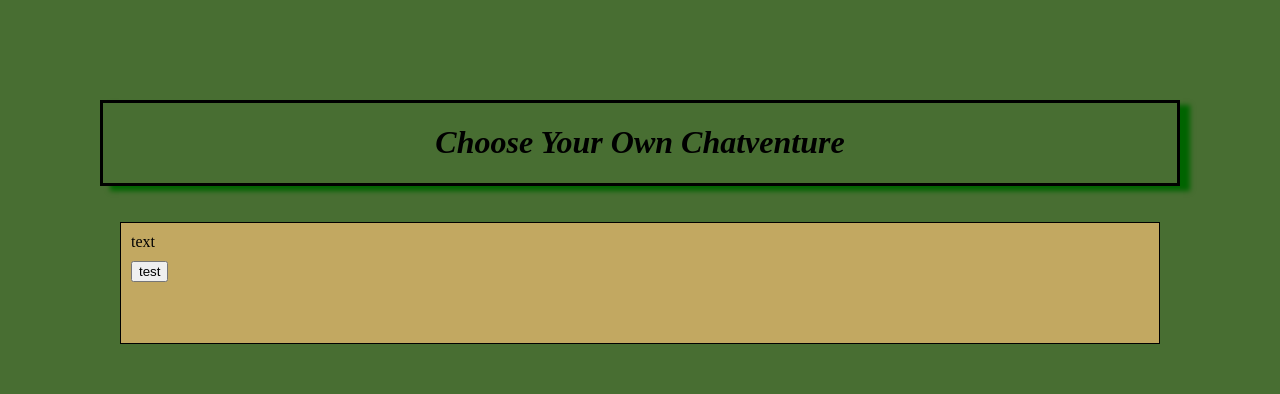
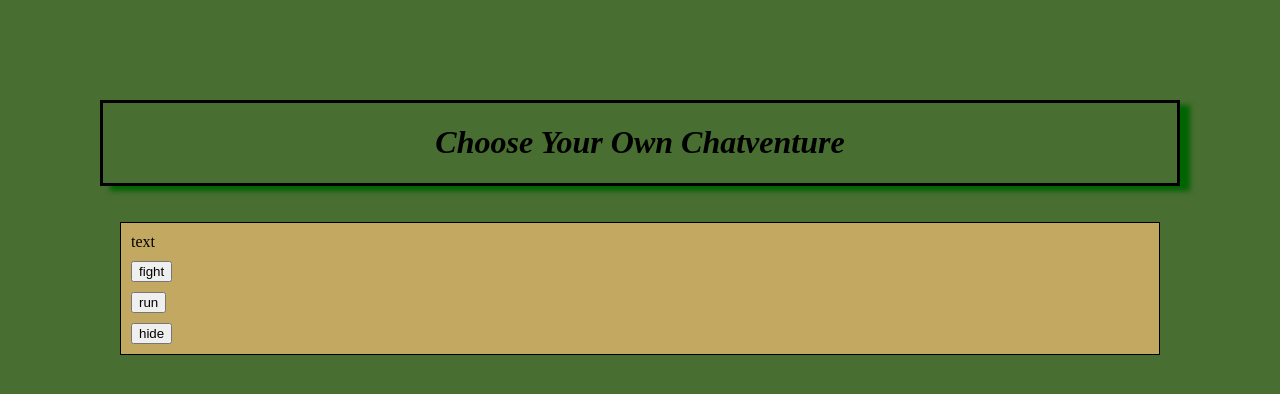
Before and after one commit to AaaDee/ChooseYouOwnChatventure, a React (Create React App) app in the folder frontend/: page / in a window 1280 px wide. Shown: the top 394 px of the page. Built offline with nearby package versions, Linux system fonts and the light colour scheme.

Commit message:
textbox renders choice buttons

```diff
--- a/frontend/src/components/App/index.tsx
+++ b/frontend/src/components/App/index.tsx
@@ -2,12 +2,28 @@ import React from 'react';
 import { Title } from '../Title';
 import { StyledApp } from './style';
 import { TextBox } from '../TextBox';
+import { Choice } from '../../types';
+
+const choices: Choice[] = [
+  {
+    id: '1',
+    content: 'fight'
+  },
+  {
+    id: '2',
+    content: 'run'
+  },
+  {
+    id: '3',
+    content: 'hide'
+  }
+];
 
 export const App = () => {
   return (
     <StyledApp>
       <Title />
-      <TextBox />
+      <TextBox choices={choices} />
     </StyledApp>
   );
 };
--- a/frontend/src/components/TextBox/index.tsx
+++ b/frontend/src/components/TextBox/index.tsx
@@ -2,8 +2,13 @@ import React from 'react';
 import { StyledTextBox } from './style';
 import { ChoiceButton } from '../ChoiceButton';
 import { ping } from '../../features/ping';
+import { Choice } from '../../types';
 
-export function TextBox() {
+interface Props {
+  choices: Choice[];
+}
+
+export function TextBox({ choices }: Props) {
   function onClick() {
     void (async () => {
       const resp = await ping();
@@ -14,7 +19,9 @@ export function TextBox() {
   return (
     <StyledTextBox>
       <div>text</div>
-      <ChoiceButton content="test" onClick={onClick} />
+      {choices.map((choice) => (
+        <ChoiceButton content={choice.content} onClick={onClick} />
+      ))}
     </StyledTextBox>
   );
 }
--- /dev/null
+++ b/frontend/src/types.ts
@@ -0,0 +1,4 @@
+export interface Choice {
+  id: string;
+  content: string;
+}
```
Also changed, not shown: 1 other file (tests, documents, lock files or other folders).
